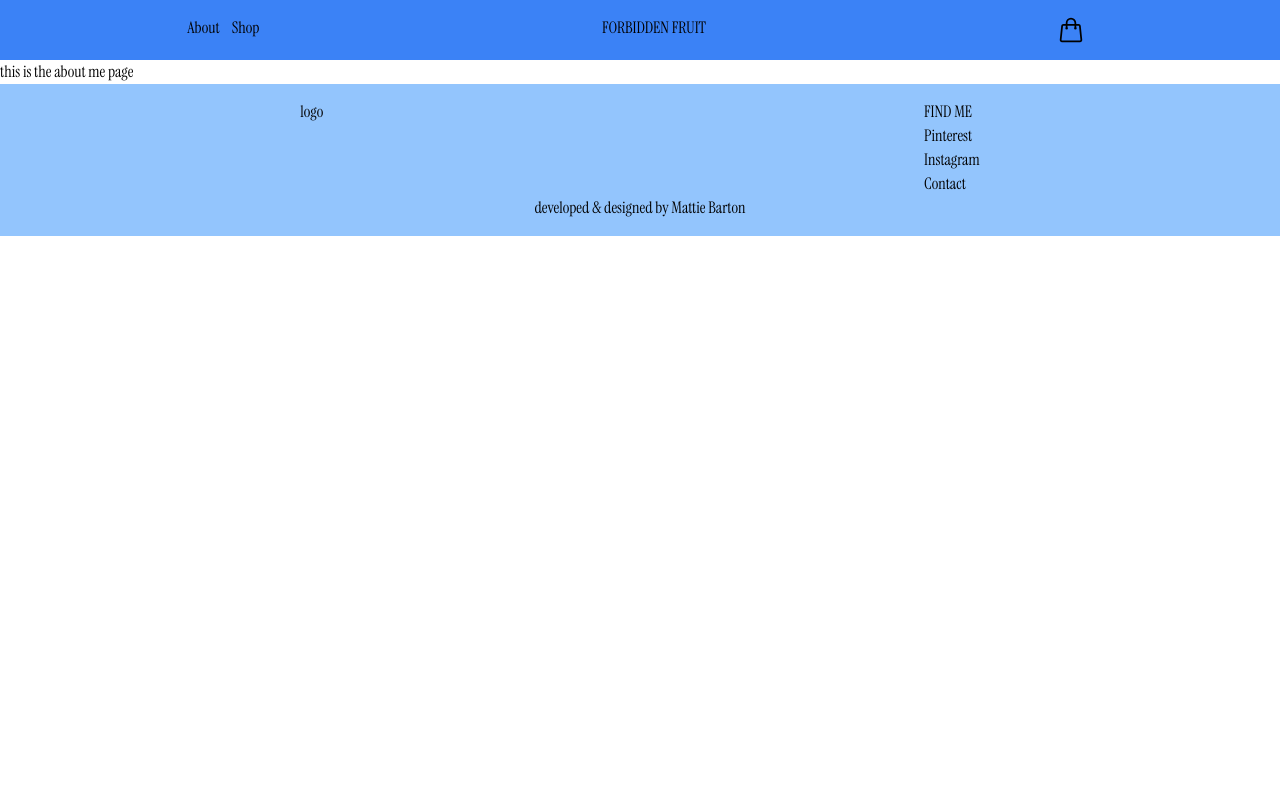
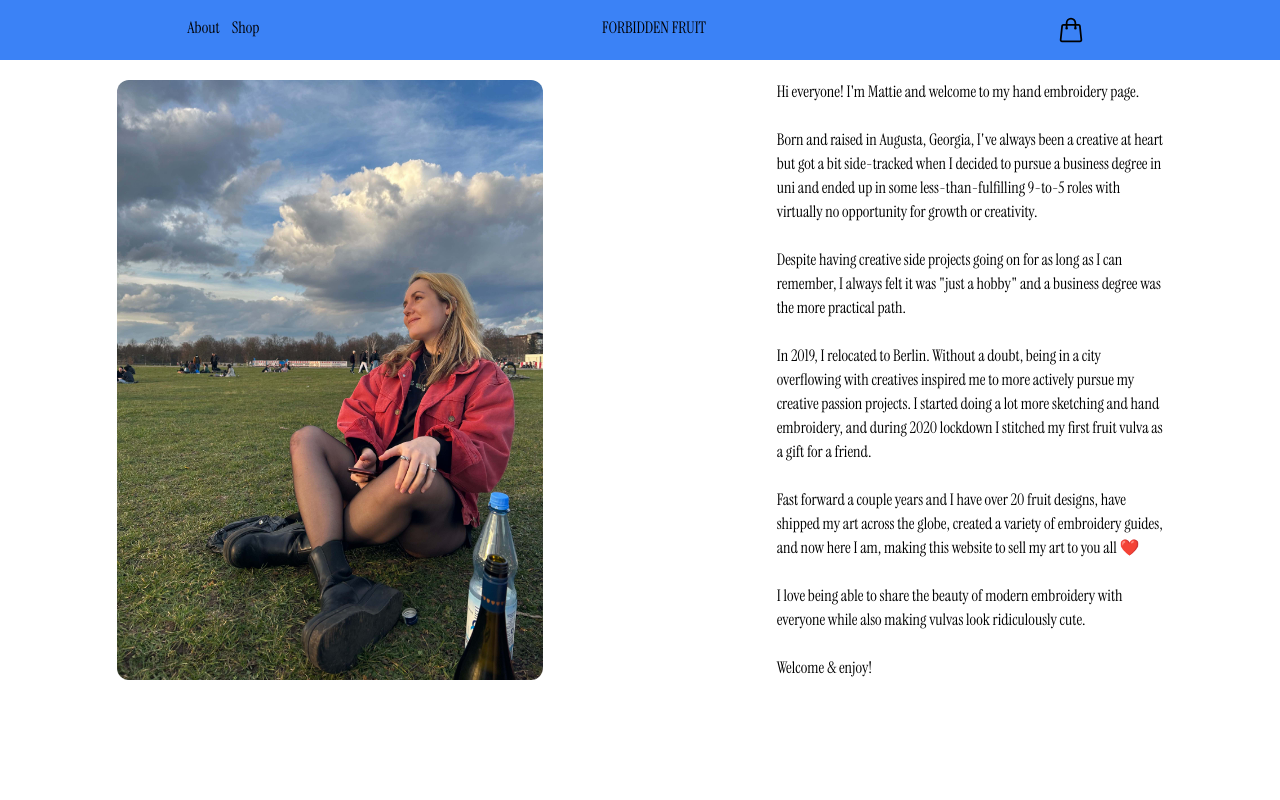
Before and after one commit to maitlandbarton/forbidden-fruit, a React (Create React App) app: page /about in a window 1280 px wide. Shown: the top 800 px of the page. Built offline with nearby package versions, Linux system fonts and the light colour scheme.

Commit message:
added content to about me page

```diff
--- /dev/null
+++ b/src/components/AboutMeBio.js
@@ -0,0 +1,43 @@
+function AboutMeBio() {
+  return (
+    <div className="w-1/3 p-5">
+      <p>Hi everyone! I'm Mattie and welcome to my hand embroidery page.</p>
+      <br />
+      <p>
+        Born and raised in Augusta, Georgia, I've always been a creative at
+        heart but got a bit side-tracked when I decided to pursue a business
+        degree in uni and ended up in some less-than-fulfilling 9-to-5 roles
+        with virtually no opportunity for growth or creativity.
+      </p>
+      <br />
+      <p>
+        Despite having creative side projects going on for as long as I can
+        remember, I always felt it was "just a hobby" and a business degree was
+        the more practical path.
+      </p>
+      <br />
+      <p>
+        In 2019, I relocated to Berlin. Without a doubt, being in a city
+        overflowing with creatives inspired me to more actively pursue my
+        creative passion projects. I started doing a lot more sketching and hand
+        embroidery, and during 2020 lockdown I stitched my first fruit vulva as
+        a gift for a friend.
+      </p>
+      <br />
+      <p>
+        Fast forward a couple years and I have over 20 fruit designs, have
+        shipped my art across the globe, created a variety of embroidery guides,
+        and now here I am, making this website to sell my art to you all ❤️
+      </p>
+      <br />
+      <p>
+        I love being able to share the beauty of modern embroidery with everyone
+        while also making vulvas look ridiculously cute.
+      </p>
+      <br />
+      <p>Welcome & enjoy!</p>
+    </div>
+  );
+}
+
+export default AboutMeBio;
--- /dev/null
+++ b/src/components/reusables/CustomOrder.js
@@ -0,0 +1,12 @@
+function CustomOrder() {
+  return (
+    <div>
+      <p>Have an idea for a custom order? Please reach out!</p>
+      <a href="mailto:forbiddenfruitberlin@gmail.com">
+        forbiddenfruitberlin@gmail.com
+      </a>
+    </div>
+  );
+}
+
+export default CustomOrder;
--- a/src/pages/AboutMe.js
+++ b/src/pages/AboutMe.js
@@ -1,5 +1,19 @@
+import image from "../images/example.jpg";
+import AboutMeBio from "../components/AboutMeBio";
+import CustomOrder from "../components/reusables/CustomOrder";
+
 function AboutMe() {
-    return <h1>this is the about me page</h1>
+  return (
+    <div>
+      <div className="h-screen">
+        <div className="flex justify-around my-auto">
+          <img src={image} className="rounded-xl w-1/3 m-5"></img>
+          <AboutMeBio />
+        </div>
+      </div>
+      <CustomOrder />
+    </div>
+  );
 }
 
 export default AboutMe;
--- a/src/pages/HomePage.js
+++ b/src/pages/HomePage.js
@@ -2,6 +2,7 @@ import HomePageBio from "../components/HomePageBio";
 import InstaSlide from "../components/InstaSlide";
 import { InstaSlideProvider } from "../context/InstaSlideContext";
 import SpinningText from "../components/SpinningText";
+import CustomOrder from "../components/reusables/CustomOrder";
 
 function HomePage() {
 
@@ -12,8 +13,7 @@ function HomePage() {
       <InstaSlideProvider>
         <InstaSlide/>
       </InstaSlideProvider>
-      <p>Have an idea for a custom order? Please reach out!</p>
-      <a href="mailto:forbiddenfruitberlin@gmail.com">forbiddenfruitberlin@gmail.com</a>
+      <CustomOrder/>
     </div>
   );
 }
```
